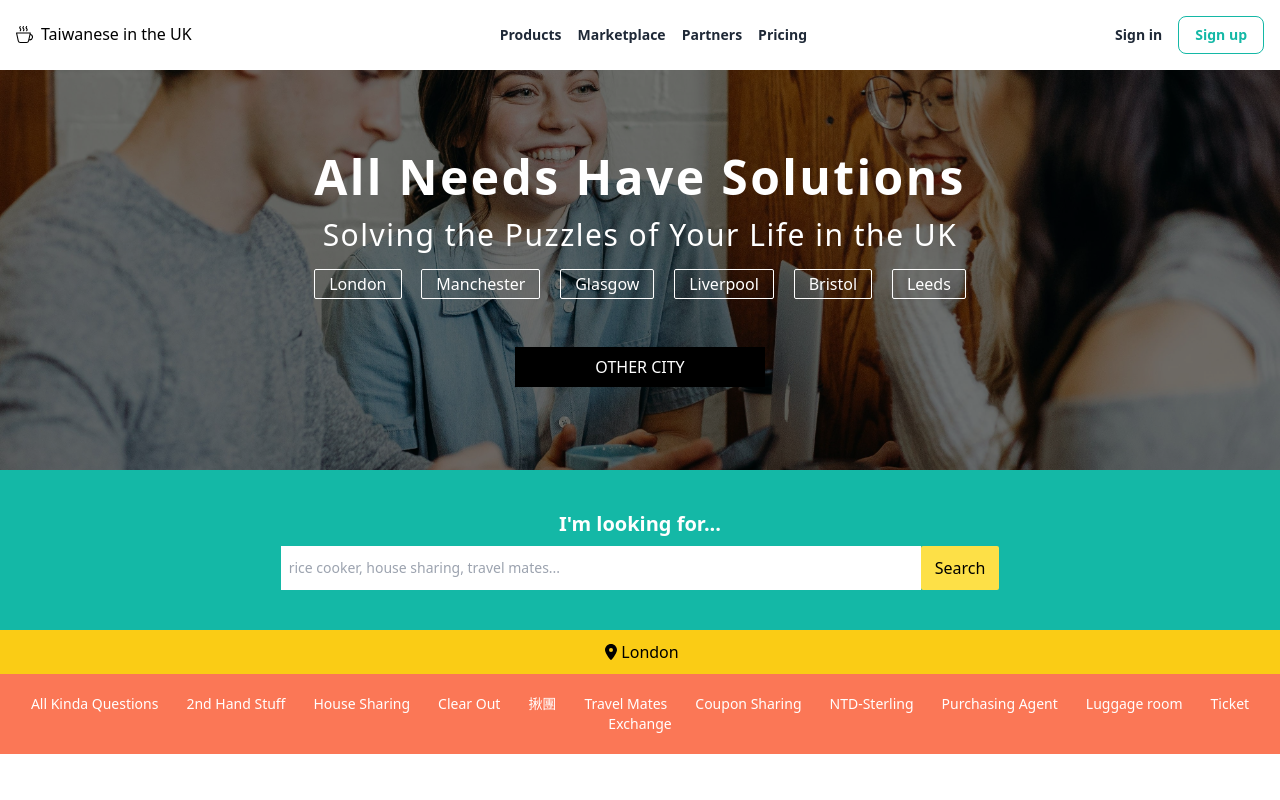
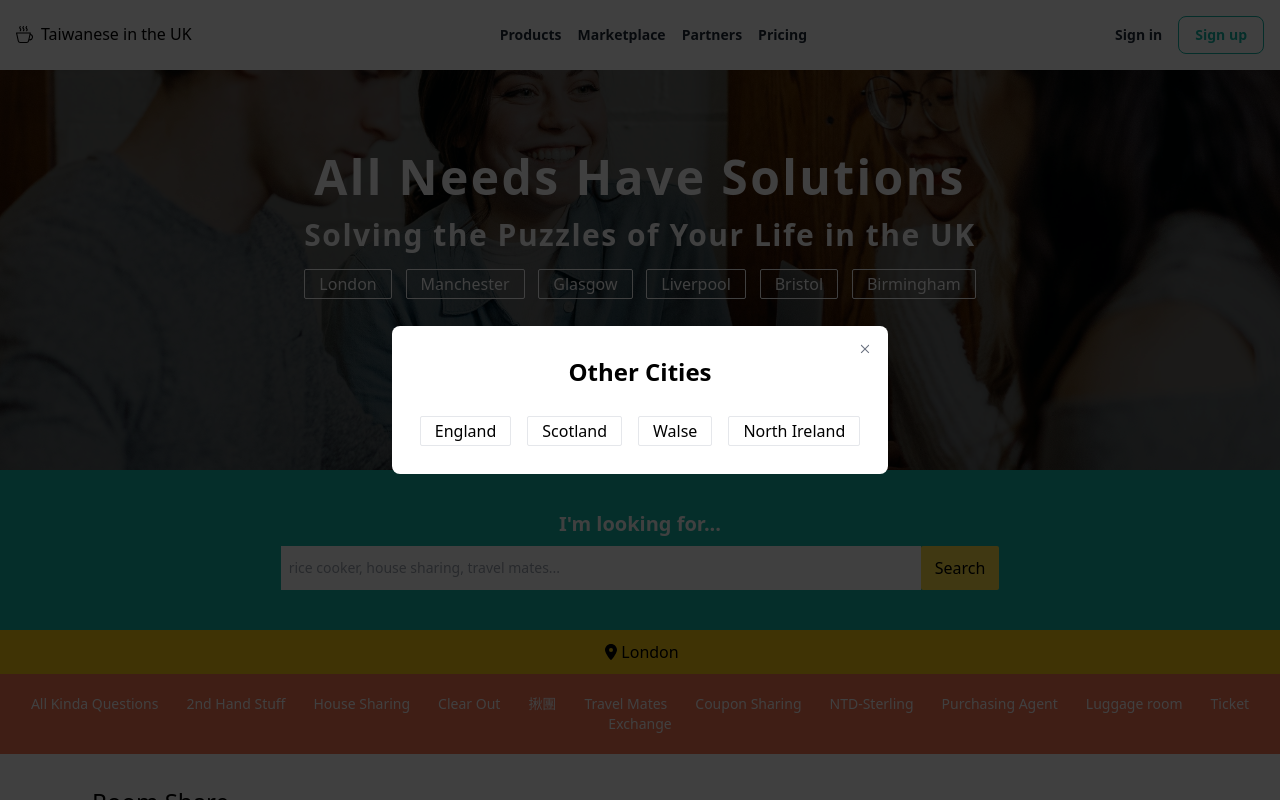
Before and after one commit to WenJenChun/taiwanese_in_the_uk, a React (Create React App) app: page / in a window 1280 px wide. Both pictures are taken after a click on the button "OTHER CITY". Shown: the top 800 px of the page. Built offline with nearby package versions, Linux system fonts and the light colour scheme.

Commit message:
add room

```diff
--- a/src/App.js
+++ b/src/App.js
@@ -1,6 +1,8 @@
 import Nav from "./Nav";
 import Banner from "./Banner";
 import Search from "./Search";
+import Room from "./Room"
+import Counter from "./Counter";
 
 function App() {
   return (
@@ -8,6 +10,14 @@ function App() {
      <Nav />
      <Banner src="images/banner.jpg" />
      <Search />
+     <div className="px-20 pt-8"><h2 className="text-2xl px-3">Room Share</h2></div>
+     <div className="px-20">
+        <Room imgSrc="https://images.unsplash.com/photo-1554995207-c18c203602cb?q=80&w=2940&auto=format&fit=crop&ixlib=rb-4.0.3&ixid=M3wxMjA3fDB8MHxwaG90by1wYWdlfHx8fGVufDB8fHx8fA%3D%3D"/>
+     </div>
+
+
+     {/* <Counter /> */}
+
 
     </div>
   );
--- a/src/Banner.js
+++ b/src/Banner.js
@@ -1,7 +1,20 @@
-import React from 'react'
-import "./styles/style.css"
+import React, { useState } from 'react';
+import "./styles/style.css";
+import { RxCross2 } from "react-icons/rx";
 
-const Banner = ({src}) => {
+const Banner = ({ src }) => {
+  const [isModalOpen, setIsModalOpen] = useState(false);
+
+  // 開啟 modal 的函數
+  const openModal = () => {
+    setIsModalOpen(true);
+  };
+
+  // 關閉 modal 的函數
+  const closeModal = () => {
+    setIsModalOpen(false);
+  };
+
   return (
     <div
       style={{
@@ -9,7 +22,7 @@ const Banner = ({src}) => {
         minHeight: '400px',
         position: 'relative',
       }}
-      className="bg-cover bg-center flex items-center justify-center text-white text-4xl font-bold"
+      className="bg-cover bg-center flex items-center justify-center font-bold"
     >
       {/* 黑色遮罩 */}
       <div
@@ -17,26 +30,46 @@ const Banner = ({src}) => {
         style={{ minHeight: '400px' }}
       >
         <div className="text-center">
-        <h1 className="mb-4 text-5xl tracking-wider">All Needs Have Solutions</h1>
-        <p className="mb-4 text-3xl font-normal tracking-wider">Solving the Puzzles of Your Life in the UK</p>
+          <h1 className="mb-4 text-5xl tracking-wider font-extrabold text-white">All Needs Have Solutions</h1>
+          <p className="mb-4 text-3xl font-bold tracking-wider text-white">Solving the Puzzles of Your Life in the UK</p>
           <div className='flex justify-between'>
-          <a href="" className='border-solid border rounded-sm border-white text-base font-thin px-3.5 py-0.5 hover:bg-rose-500'>London</a>
-          <a href="" className='border-solid border rounded-sm border-white text-base font-thin px-3.5 py-0.5 hover:bg-rose-500'>Manchester</a>
-          <a href="" className='border-solid border rounded-sm border-white text-base font-thin px-3.5 py-0.5 hover:bg-rose-500'>Glasgow</a>
-          <a href="" className='border-solid border rounded-sm border-white text-base font-thin px-3.5 py-0.5 hover:bg-rose-500'>Liverpool</a>
-          <a href="" className='border-solid border rounded-sm border-white text-base font-thin px-3.5 py-0.5 hover:bg-rose-500'>Bristol</a>
-          <a href="" className='border-solid border rounded-sm border-white text-base font-thin px-3.5 py-0.5 hover:bg-rose-500'>Leeds</a>
+            <a href="" className='text-white border-solid border rounded-sm border-white text-base font-normal px-3.5 py-0.5 hover:bg-rose-500'>London</a>
+            <a href="" className='text-white border-solid border rounded-sm border-white text-base font-normal px-3.5 py-0.5 hover:bg-rose-500'>Manchester</a>
+            <a href="" className='text-white border-solid border rounded-sm border-white text-base font-normal px-3.5 py-0.5 hover:bg-rose-500'>Glasgow</a>
+            <a href="" className='text-white border-solid border rounded-sm border-white text-base font-normal px-3.5 py-0.5 hover:bg-rose-500'>Liverpool</a>
+            <a href="" className='text-white border-solid border rounded-sm border-white text-base font-normal px-3.5 py-0.5 hover:bg-rose-500'>Bristol</a>
+            <a href="" className='text-white border-solid border rounded-sm border-white text-base font-normal px-3.5 py-0.5 hover:bg-rose-500'>Birmingham</a>
           </div>
-        <button
-          class="mt-12 py-2 px-20 text-base font-medium uppercase text-white bg-black hover:text-yellow-300 ">
+          {/* 點擊按鈕開啟 modal */}
+          <button onClick={openModal}
+            className="mt-12 py-2 px-20 text-base font-medium uppercase text-white bg-black hover:text-yellow-300">
             other city
           </button>
 
+          {isModalOpen && (
+            <div className="fixed inset-0 flex items-center justify-center z-50">
+            <div className="absolute inset-0 bg-black opacity-75"></div>
+            <div className="relative bg-white rounded-lg p-4">
+              <div className="flex justify-end">
+                <button onClick={closeModal} className="text-sm text-gray-500"><RxCross2 /></button>
+              </div>
+              <p className="mb-4 text-black text-2xl">Other Cities</p>
+
+              <div className='flex justify-between p-3 space-x-4'>
+                <a href="" className='border-solid border rounded-sm border-grey  text-base font-normal px-3.5 py-0.5 hover:bg-rose-500'>England</a>
+                <a href="" className='border-solid border rounded-sm border-grey text-base font-normal px-3.5 py-0.5 hover:bg-rose-500'>Scotland</a>
+                <a href="" className='border-solid border rounded-sm border-grey text-base font-normal px-3.5 py-0.5 hover:bg-rose-500'>Walse</a>
+                <a href="" className='border-solid border rounded-sm border-grey text-base font-normal px-3.5 py-0.5 hover:bg-rose-500'>North Ireland</a>
               </div>
             </div>
           </div>
 
+
+          )}
+        </div>
+      </div>
+    </div>
   )
 }
 
-export default Banner
+export default Banner;
--- /dev/null
+++ b/src/Counter.js
@@ -0,0 +1,37 @@
+import React, { Component } from 'react';
+
+class Counter extends Component {
+  constructor(props) {
+    super(props);
+    // 初始化狀態，設置計數器初始值為0
+    this.state = {
+      count: 0
+    };
+  }
+
+  // 增加計數器值的方法
+  incrementCount = () => {
+    // 使用 setState 方法來更新狀態
+    this.setState({ count: this.state.count + 1 });
+  };
+
+  // 減少計數器值的方法
+  decrementCount = () => {
+    // 使用 setState 方法來更新狀態
+    this.setState({ count: this.state.count - 1 });
+  };
+
+  render() {
+    return (
+      <div>
+        <h1>計數器</h1>
+        <p>當前計數: {this.state.count}</p>
+        {/* 綁定按鈕的點擊事件 */}
+        <button onClick={this.incrementCount}>增加</button>
+        <button onClick={this.decrementCount}>減少</button>
+      </div>
+    );
+  }
+}
+
+export default Counter;
--- a/src/Room.js
+++ b/src/Room.js
@@ -1,12 +1,25 @@
-import React from 'react'
+import React from 'react';
+import { LuBedDouble } from "react-icons/lu";
+import { LuPoundSterling } from "react-icons/lu";
 
-const Room = () => {
+
+const Room = ({ imgSrc }) => {
   return (
-    <div>
-        <h2>房源列表 - 室友徵求中</h2>
 
+    <div className='w-56 m-3'>
+      <img className="rounded-xl h-56 object-cover" src={imgSrc} alt="Modern building architecture" />
+      <p className='font-bold py-1'>市中心乾淨明亮通風雙人房，...</p>
+      <div className="flex justify-between text-sm">
+        <p>長租</p>
+        <div ><LuBedDouble className=' inline' size={20}/><span>Single</span></div>
+        <div><LuPoundSterling className=' inline' size={18}/><p className='pt-1 inline'>675 pcm</p></div>
+
+
+      </div>
     </div>
-  )
-}
 
-export default Room
+
+  );
+};
+
+export default Room;
```
Also changed, not shown: 1 other file (tests, documents, lock files or other folders). Lines whose indentation alone changed are shown as unchanged.
